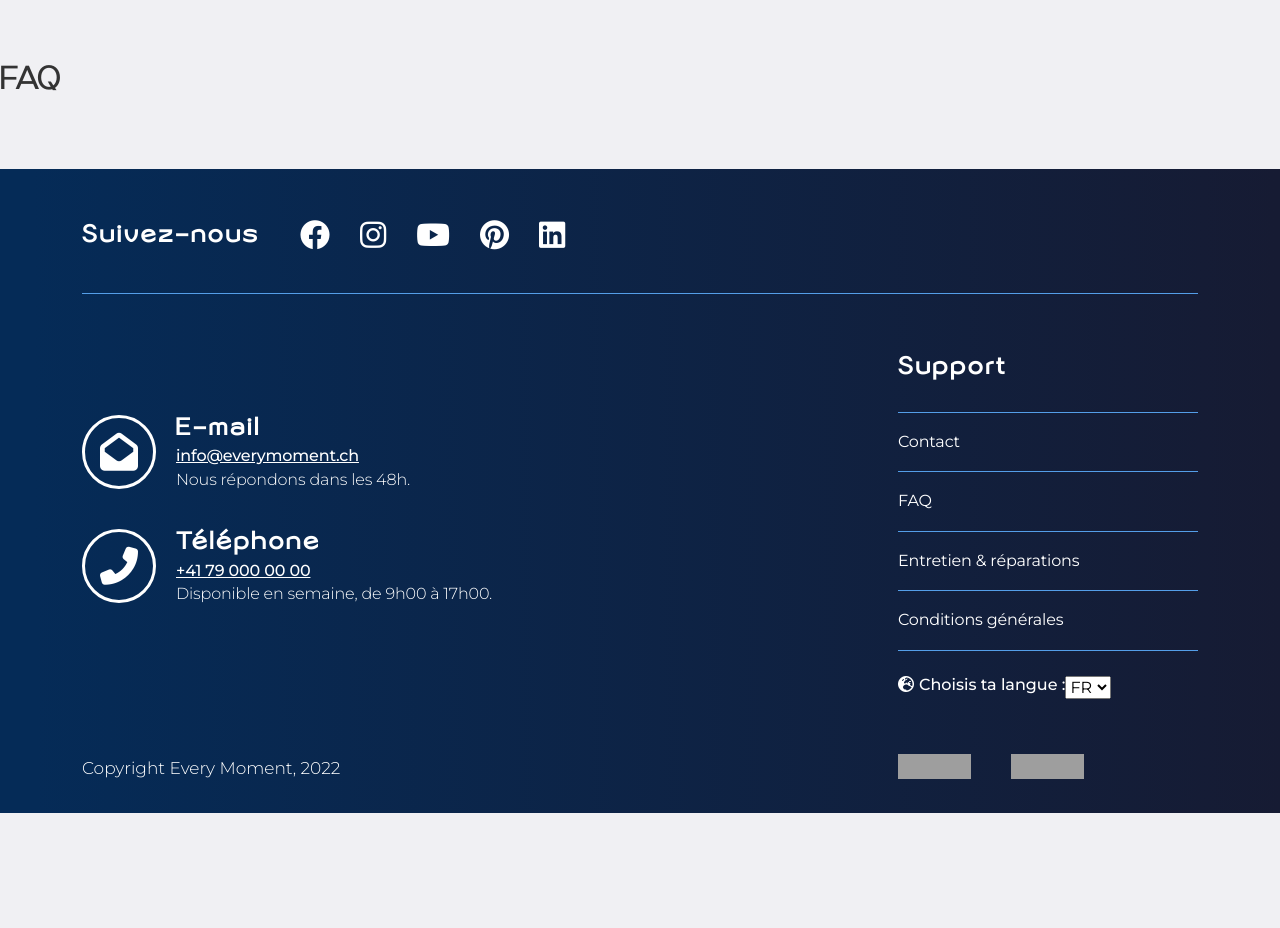
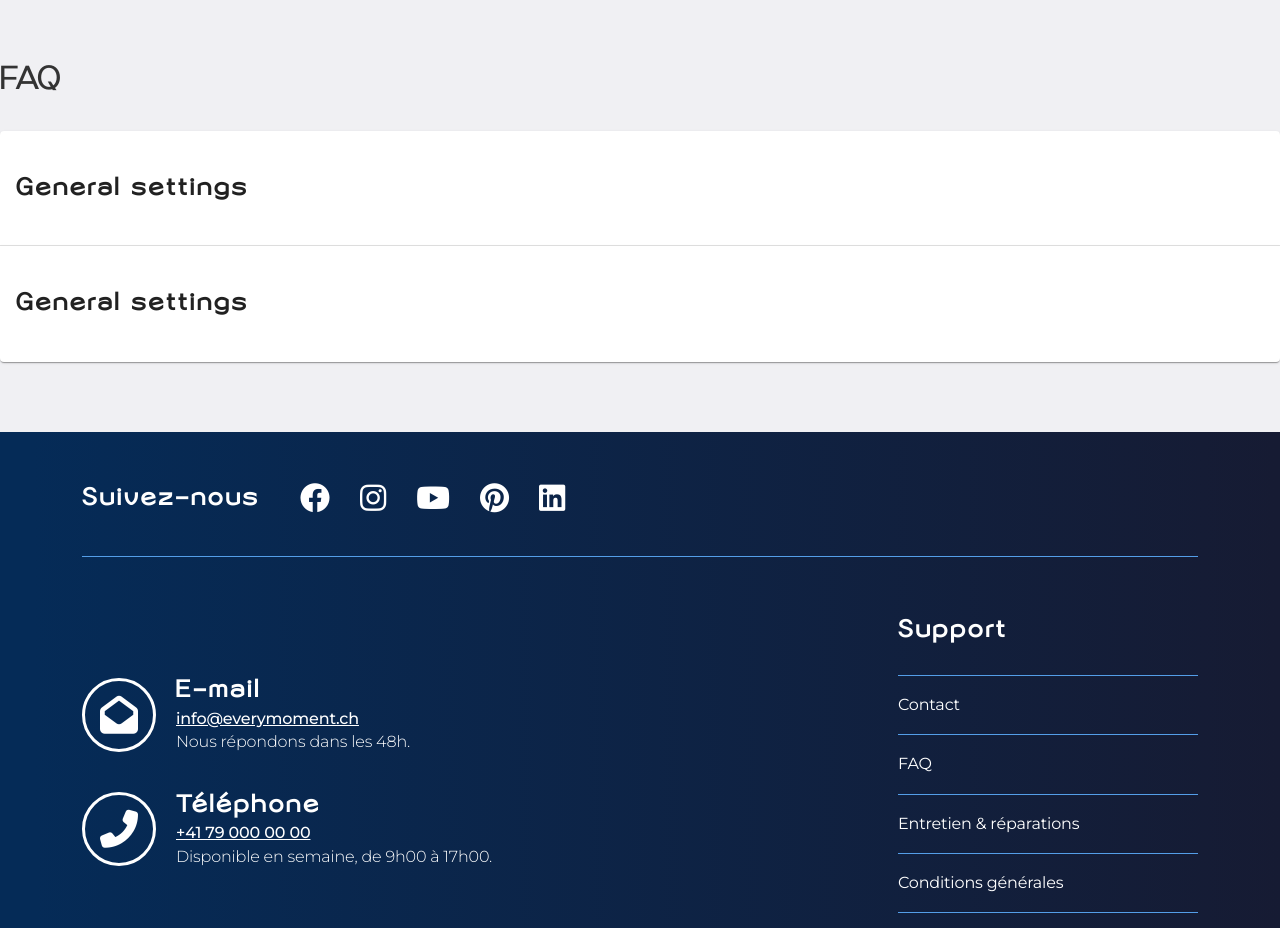
Before and after one commit to Redox-Digital/everymoment-app, a React (Create React App) app: page /everymoment-app/support in a window 1280 px wide. Shown: the part 1080-2008 px from the top of the page. Before the commit the page ends 1893 px from the top, so only its background shows below. Built offline with nearby package versions, Linux system fonts and the light colour scheme; grey boxes are pictures that could not be loaded.

Commit message:
Starting Accordion component

```diff
--- a/package.json
+++ b/package.json
@@ -4,6 +4,9 @@
   "private": true,
   "homepage": "https://redox-digital.github.io/everymoment-app",
   "dependencies": {
+    "@emotion/react": "^11.9.0",
+    "@emotion/styled": "^11.8.1",
+    "@mui/material": "^5.8.2",
     "@testing-library/jest-dom": "^5.16.4",
     "@testing-library/react": "^13.2.0",
     "@testing-library/user-event": "^13.5.0",
--- /dev/null
+++ b/src/components/AccordionGroup.tsx
@@ -0,0 +1,40 @@
+import React, { useEffect, useState } from 'react';
+import Accordion from '@mui/material/Accordion';
+import AccordionDetails from '@mui/material/AccordionDetails';
+import AccordionSummary from '@mui/material/AccordionSummary';
+import Typography from '@mui/material/Typography';
+
+export default function AccordionGroup() {
+  const [expanded, setExpanded] = React.useState<string | false>(false);
+
+  const handleChange = (panel: string) => (event: React.SyntheticEvent, isExpanded: boolean) => {
+    setExpanded(isExpanded ? panel : false);
+  };
+
+  return (
+    <div className="accordionGroup">
+      <Accordion expanded={expanded === 'panel1'} onChange={handleChange('panel1')}>
+        <AccordionSummary aria-controls="panel1bh-content" id="panel1bh-header">
+          <h4>General settings</h4>
+        </AccordionSummary>
+        <AccordionDetails>
+          <small>
+            Nulla facilisi. Phasellus sollicitudin nulla et quam mattis feugiat. Aliquam eget
+            maximus est, id dignissim quam.
+          </small>
+        </AccordionDetails>
+      </Accordion>
+      <Accordion expanded={expanded === 'panel2'} onChange={handleChange('panel2')}>
+        <AccordionSummary aria-controls="panel2bh-content" id="panel2bh-header">
+          <h4>General settings</h4>
+        </AccordionSummary>
+        <AccordionDetails>
+          <small>
+            Nulla facilisi. Phasellus sollicitudin nulla et quam mattis feugiat. Aliquam eget
+            maximus est, id dignissim quam.
+          </small>
+        </AccordionDetails>
+      </Accordion>
+    </div>
+  );
+}
--- a/src/pages/Support.tsx
+++ b/src/pages/Support.tsx
@@ -1,5 +1,7 @@
 import React from 'react';
+
 import ContactBlock from '../components/ContactBlock';
+import AccordionGroup from '../components/AccordionGroup';
 import SecondaryMenu from '../components/SecondaryMenu';
 
 export default function Support() {
@@ -50,6 +52,7 @@ export default function Support() {
         <h3>
           <abbr title="Foire aux questions">FAQ</abbr>
         </h3>
+        <AccordionGroup />
       </section>
     </main>
   );
--- /dev/null
+++ b/src/styles/components/accordion.scss
@@ -0,0 +1,9 @@
+.accordionGroup {
+  /* Overrding MUI settings */
+  .css-1elwnq4-MuiPaper-root-MuiAccordion-root {
+    background: none;
+  }
+  .css-1elwnq4-MuiPaper-root-MuiAccordion-root.Mui-expanded {
+    //margin: 0;
+  }
+}
--- a/src/styles/index.scss
+++ b/src/styles/index.scss
@@ -37,3 +37,4 @@
 @import './components/mobileMenu.scss';
 @import './components/secondaryMenu.scss';
 @import './components/contactBlock.scss';
+@import './components/accordion.scss';
```
Also changed, not shown: 1 other file (tests, documents, lock files or other folders).
